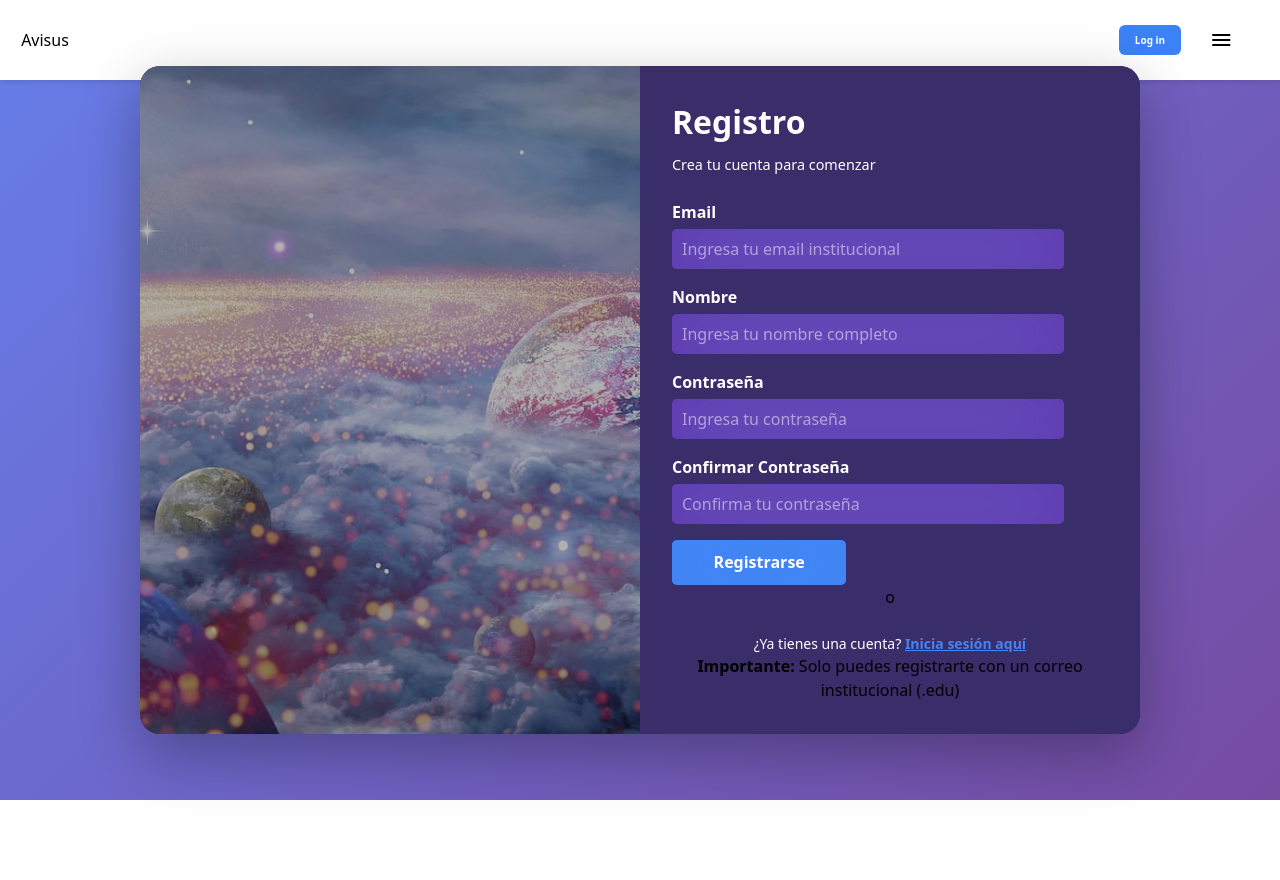
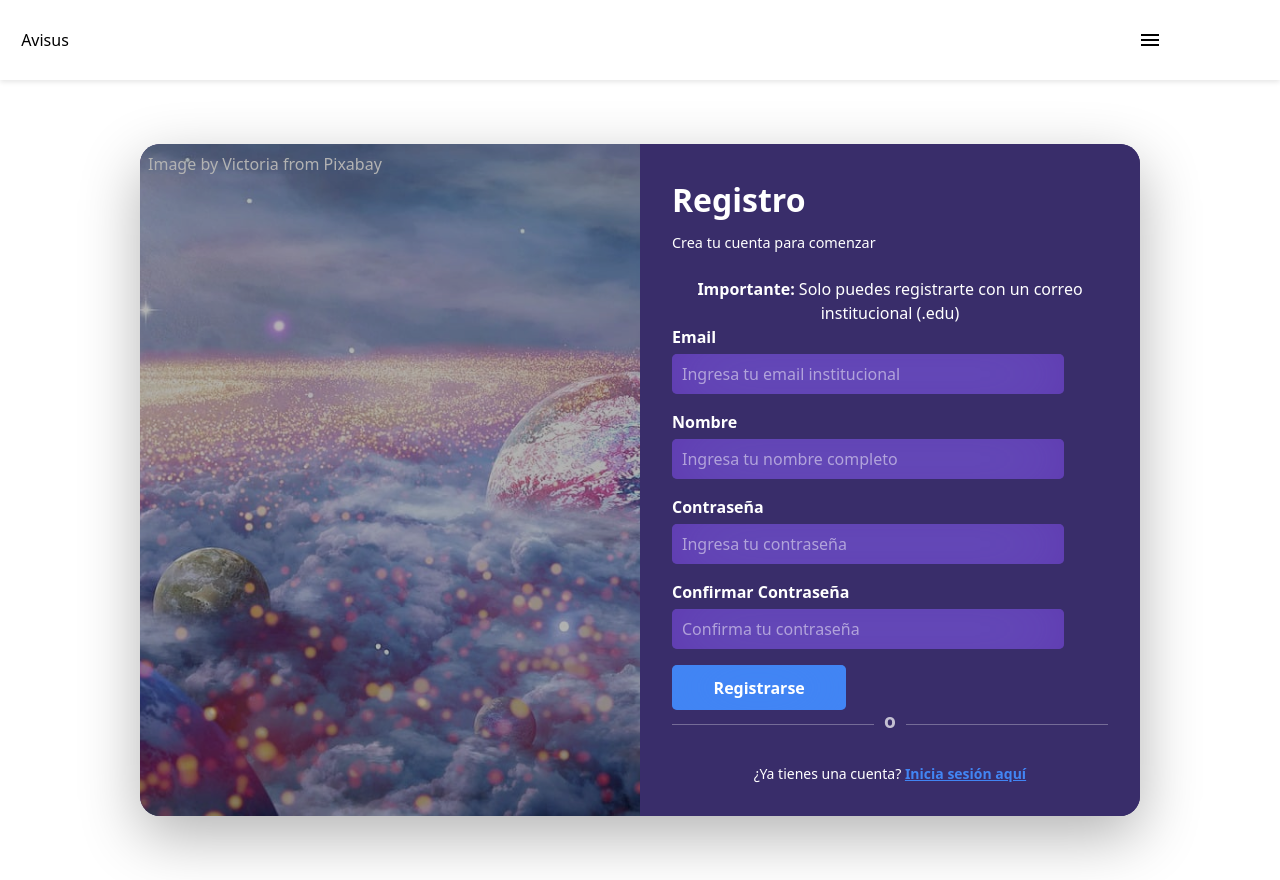
Before and after one commit to utm24090599-design/avisus_project, an Angular app in the folder frontend/: page /register in a window 1280 px wide. Before the commit the page ends 800 px from the top, so only its background shows below. Built offline with nearby package versions, Linux system fonts and the light colour scheme.

Commit message:
Feature(frontend/ & backend/): He implementado las funciones de iniciar secion y registrarse usando google OAuth y un dashboard donde se muestra informacion minima

```diff
--- a/frontend/src/app/layouts/navbar-layout/navbar-layout.css
+++ b/frontend/src/app/layouts/navbar-layout/navbar-layout.css
@@ -1,5 +1,4 @@
 * {
-  /* outline: 1px solid red; For debugging purposes */
   text-decoration: none;
 }
 
@@ -7,12 +6,10 @@
   padding: 0;
   width:100%;
   height: 80px;
-  position: fixed;
   top: 0;
   left: 0;
   right: 0;
   background-color: white;
-  /* z-index: 1000; */
   transition: transform 0.3s ease-in-out;
   box-shadow: 0 2px 5px rgba(0, 0, 0, 0.1);
 }
--- a/frontend/src/app/layouts/navbar-layout/navbar-layout.html
+++ b/frontend/src/app/layouts/navbar-layout/navbar-layout.html
@@ -2,7 +2,10 @@
   <div class="navbar-container">
     <a class="navbar-brand" href="/"><h1 class="nav-title">Avisus</h1></a>
     <ul class="navbar-menu">
-      <li class="navbar-item" (click)="onLogingClick()"><app-primary-button class="text-[10px]">Log in</app-primary-button></li>
+
+      @if(!currentUser() && currentRouter().endsWith('/login')) {<li class="navbar-item" (click)="onLogingClick()"><app-primary-button class="text-[10px]">Log in</app-primary-button></li>}
+      @if(currentUser() && !currentRouter().endsWith('/login')) {<li class="navbar-item" (click)="logout()"><app-primary-button class="text-[10px]">Log out</app-primary-button></li>}
+
       <li class="navbar-item">
         <app-hamburger-button (click)="onMenuClick()"/>
       </li>
--- a/frontend/src/app/layouts/navbar-layout/navbar-layout.ts
+++ b/frontend/src/app/layouts/navbar-layout/navbar-layout.ts
@@ -1,9 +1,18 @@
-import { Component, Output, EventEmitter, HostListener, signal, PLATFORM_ID, inject } from '@angular/core';
+import {
+  Component,
+  Output,
+  EventEmitter,
+  HostListener,
+  inject,
+  PLATFORM_ID,
+  signal,
+  computed
+} from '@angular/core';
 import { isPlatformBrowser } from '@angular/common';
+import { Router } from '@angular/router';
 import { HamburgerButton } from '../../shared/components/atoms/hamburger-button/hamburger-button';
-import { PrimaryButtonComponent } from "../../shared/components/atoms/buttons/primary-button.component";
-import { Router } from '@angular/router';
-
+import { PrimaryButtonComponent } from '../../shared/components/atoms/buttons/primary-button.component';
+import { AuthService } from '../../services/auth.service';
 
 @Component({
   selector: 'app-navbar-layout',
@@ -14,7 +23,9 @@ import { Router } from '@angular/router';
 })
 export class NavbarLayout {
   private platformId = inject(PLATFORM_ID);
-    private isBrowser: boolean;
+  private isBrowser = isPlatformBrowser(this.platformId);
+  private authService = inject(AuthService);
+  private router = inject(Router);
 
   @Output() menuToggle = new EventEmitter<void>();
 
@@ -22,9 +33,8 @@ export class NavbarLayout {
   private lastScrollTop = 0;
   private scrollThreshold = 10;
 
-    constructor(private router: Router) {
-      this.isBrowser = isPlatformBrowser(this.platformId);
-    }
+  readonly currentUser = this.authService.currentUser;
+  readonly currentRouter = computed(() => this.router.url);
 
   @HostListener('window:scroll')
   onWindowScroll() {
@@ -32,25 +42,14 @@ export class NavbarLayout {
 
     const currentScroll = window.pageYOffset || document.documentElement.scrollTop;
 
-      // Si estamos en la parte superior, siempre mostrar
     if (currentScroll <= 0) {
       this.isNavbarVisible.set(true);
       return;
     }
 
-      // Detectar dirección del scroll
-      if (Math.abs(currentScroll - this.lastScrollTop) < this.scrollThreshold) {
-        return;
-      }
+    if (Math.abs(currentScroll - this.lastScrollTop) < this.scrollThreshold) return;
 
-      if (currentScroll > this.lastScrollTop) {
-        // Scrolling down
-        this.isNavbarVisible.set(false);
-      } else {
-        // Scrolling up
-        this.isNavbarVisible.set(true);
-      }
-
+    this.isNavbarVisible.set(currentScroll < this.lastScrollTop);
     this.lastScrollTop = currentScroll;
   }
 
@@ -58,7 +57,11 @@ export class NavbarLayout {
     this.menuToggle.emit();
   }
 
-    onLogingClick(){
+  onLogingClick() {
     this.router.navigate(['/login']);
   }
+
+  logout() {
+    this.authService.logout();
   }
+}
--- a/frontend/src/app/shared/components/cell/login.component/login.component.html
+++ b/frontend/src/app/shared/components/cell/login.component/login.component.html
@@ -1,6 +1,6 @@
 <div class="login-page">
   <div class="login-content">
-    <div class="image"></div>
+    <div class="image text-white p-2">Image by <a href="https://pixabay.com/users/vika_glitter-6314823/?utm_source=link-attribution&utm_medium=referral&utm_campaign=image&utm_content=7031048">Victoria</a> from <a href="https://pixabay.com//?utm_source=link-attribution&utm_medium=referral&utm_campaign=image&utm_content=7031048">Pixabay</a></div>
     <div class="login-card">
       <div class="logo">Log In</div>
       <p class="subtitle">Inicia sesión con tu cuenta institucional</p>
--- a/frontend/src/app/shared/components/cell/register.component/register.component.css
+++ b/frontend/src/app/shared/components/cell/register.component/register.component.css
@@ -4,7 +4,6 @@
   justify-content: center;
   flex-flow: row;
   min-height: 100vh;
-  background: linear-gradient(135deg, #667eea 0%, #764ba2 100%);
 }
 
 .register-content {
@@ -204,6 +203,44 @@ form {
   color: #357ae8;
 }
 
+.divider{
+  width: 100%;
+  display: grid;
+  grid-template-columns: 1fr auto 1fr;
+  align-items: center;
+  gap: 10px;
+
+  .hr-1{
+    grid-column: 1 / 2;
+    width: 100%;
+    border: 0;
+    height: 1px;
+    background: white;
+    opacity: 0.3;
+    margin: 0.5rem 0;
+  }
+
+  span{
+    grid-column: 2 / 3;
+    color: white;
+    font-weight: bold;
+    font-size: 1.2rem;
+    opacity: 0.7;
+    text-align: center;
+    transform: translateY(-3px);
+  }
+
+  .hr-2{
+    grid-column: 3 / 4;
+    width: 100%;
+    border: 0;
+    height: 1px;
+    background: white;
+    opacity: 0.3;
+    margin: 0.5rem 0;
+  }
+}
+
 @media (max-width: 768px) {
   .register-content {
     grid-template-columns: 1fr;
--- a/frontend/src/app/shared/components/cell/register.component/register.component.html
+++ b/frontend/src/app/shared/components/cell/register.component/register.component.html
@@ -1,10 +1,15 @@
 <div class="register-page">
   <div class="register-content">
-    <div class="image"></div>
+    <div class="image text-white p-2">Image by <a href="https://pixabay.com/users/vika_glitter-6314823/?utm_source=link-attribution&utm_medium=referral&utm_campaign=image&utm_content=7031048">Victoria</a> from <a href="https://pixabay.com//?utm_source=link-attribution&utm_medium=referral&utm_campaign=image&utm_content=7031048">Pixabay</a></div>
     <div class="register-card">
       <div class="logo">Registro</div>
       <p class="subtitle">Crea tu cuenta para comenzar</p>
 
+      <div class="info-box">
+        <p class="info-text text-white">
+          <strong>Importante:</strong> Solo puedes registrarte con un correo institucional (.edu)
+        </p>
+      </div>
       <div class="form-container">
         <form [formGroup]="registerForm" (ngSubmit)="onSubmit()">
           <div class="input-group">
@@ -58,20 +63,17 @@
               placeholder="Confirma tu contraseña"
               required
             />
-            @if (registerForm.get('confirmPassword')?.invalid && registerForm.get('confirmPassword')?.touched) {
+            @if (registerForm.get('confirmPassword')?.invalid &&
+            registerForm.get('confirmPassword')?.touched) {
             <small class="error-text">Debes confirmar tu contraseña</small>
-            }
-            @if (registerForm.errors?.['passwordMismatch'] && registerForm.get('confirmPassword')?.touched) {
+            } @if (registerForm.errors?.['passwordMismatch'] &&
+            registerForm.get('confirmPassword')?.touched) {
             <small class="error-text">Las contraseñas no coinciden</small>
             }
           </div>
 
           <button type="submit" class="register-button" [disabled]="isLoading()">
-            @if (isLoading()) {
-              Registrando...
-            } @else {
-              Registrarse
-            }
+            @if (isLoading()) { Registrando... } @else { Registrarse }
           </button>
         </form>
 
@@ -82,19 +84,18 @@
         }
 
         <div class="divider">
+          <hr class="hr-1" />
           <span>o</span>
+          <hr class="hr-2" />
         </div>
 
         <!-- Botón de Google Sign-In -->
         <div id="googleSignInButton" class="google-button-container"></div>
 
         <div class="login-link">
-          <p>¿Ya tienes una cuenta? <a (click)="navigateToLogin()" class="link">Inicia sesión aquí</a></p>
-        </div>
-
-        <div class="info-box">
-          <p class="info-text">
-            <strong>Importante:</strong> Solo puedes registrarte con un correo institucional (.edu)
+          <p>
+            ¿Ya tienes una cuenta?
+            <a (click)="navigateToLogin()" class="link">Inicia sesión aquí</a>
           </p>
         </div>
       </div>
--- a/frontend/src/app/shared/components/organice/dashboard.component/dashboard.component.css
+++ b/frontend/src/app/shared/components/organice/dashboard.component/dashboard.component.css
@@ -1,6 +1,5 @@
 .dashboard {
   min-height: 100vh;
-  background: linear-gradient(135deg, #667eea 0%, #764ba2 100%);
   padding: 2rem 0;
 }
 
--- a/frontend/src/server.ts
+++ b/frontend/src/server.ts
@@ -7,9 +7,6 @@ import {
 import express from 'express';
 import { join } from 'node:path';
 import { buildSecurityHeaders } from './ssr/security-headers';
-import dotenv from 'dotenv';
-
-dotenv.config();
 
 const browserDistFolder = join(import.meta.dirname, '../browser');
 
--- a/frontend/src/ssr/security-headers.ts
+++ b/frontend/src/ssr/security-headers.ts
@@ -5,17 +5,17 @@ export function buildSecurityHeaders(env: 'dev' | 'prod') {
     "default-src 'self'",
     "script-src 'self' https://accounts.google.com",
     "style-src-elem 'self' 'unsafe-inline' https://fonts.googleapis.com https://accounts.google.com",
-    "img-src 'self' data: https://accounts.google.com https://placehold.co",
-    "connect-src 'self' http://localhost:8000 https://accounts.google.com https://www.googleapis.com",
+    "img-src 'self' data: https://accounts.google.com https://placehold.co https://lh3.googleusercontent.com/a/",
+    "connect-src 'self' http://localhost:8000  http://127.0.0.1:8000 https://accounts.google.com https://www.googleapis.com",
     "font-src 'self' https://fonts.gstatic.com",
     "frame-src https://accounts.google.com",
   ];
 
   return {
+    // 'Cross-Origin-Embedder-Policy': 'require-corp',
     'Content-Security-Policy': cspDirectives.join('; '),
     'Cross-Origin-Opener-Policy': isDev ? 'unsafe-none' : 'same-origin',
     'worker-src': isDev ? "'self' blob:" : "'self'",
-    'Cross-Origin-Embedder-Policy': 'require-corp',
     'Referrer-Policy': 'strict-origin-when-cross-origin',
     'X-Content-Type-Options': 'nosniff',
     'X-Frame-Options': 'DENY',
```
Lines whose indentation alone changed are shown as unchanged.
